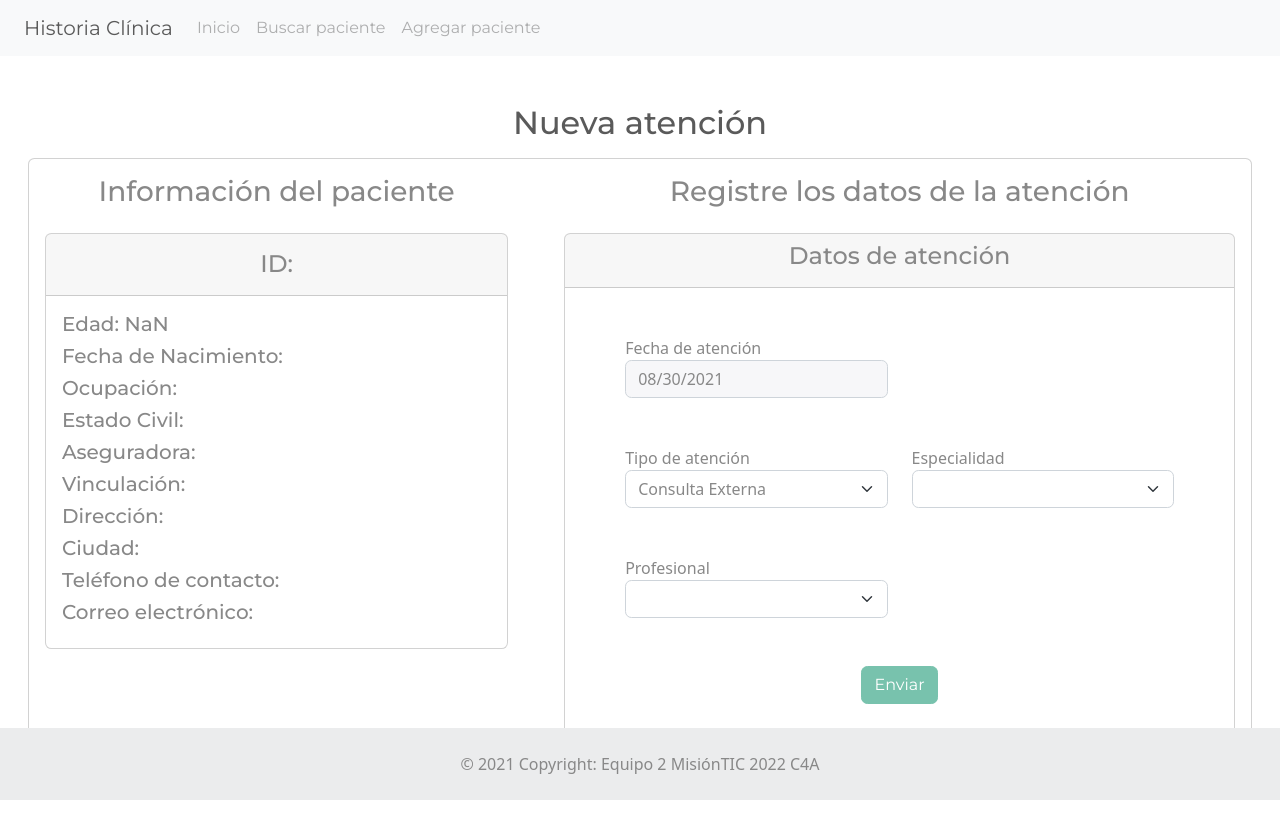
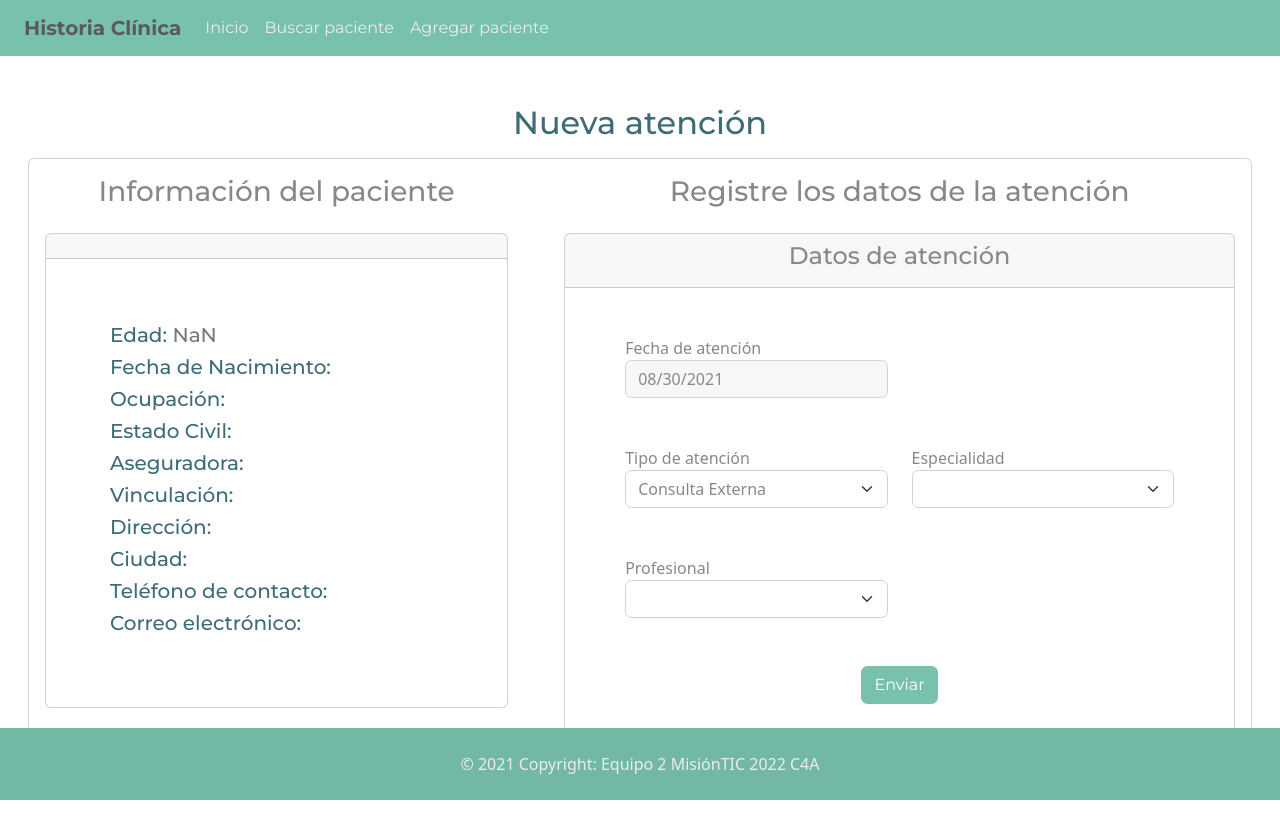
Before and after one commit to MisionTIC2022C4A/frontend-historia-clinica, a Vue app: page /crearAtencion/1 in a window 1280 px wide. Shown: the top 838 px of the page. Built offline with nearby package versions, Linux system fonts and the light colour scheme; what @vue/apollo-option would draw is missing.

Commit message:
Style adjustments, modals and spinners

```diff
--- a/package.json
+++ b/package.json
@@ -12,12 +12,16 @@
     "@vue/apollo-composable": "^4.0.0-alpha.14",
     "@vue/apollo-option": "^4.0.0-alpha.14",
     "apollo-link-context": "^1.0.20",
+    "bootstrap": "^5.1.0",
+    "bootstrap-vue": "^2.21.2",
     "core-js": "^3.6.5",
     "graphql": "^15.5.1",
     "graphql-tag": "^2.12.5",
+    "jquery": "^3.6.0",
     "jwt-decode": "^3.1.2",
-    "vue": "^3.0.0",
+    "vue": "^3.2.7",
     "vue-router": "^4.0.0-0",
+    "vue-spinner": "^1.0.4",
     "vuex": "^4.0.0-0"
   },
   "devDependencies": {
--- a/public/index.html
+++ b/public/index.html
@@ -8,7 +8,10 @@
     <link rel="icon" href="<%= BASE_URL %>medical_icon_134527.ico">
     <!-- <link href="https://cdn.jsdelivr.net/npm/bootstrap@5.1.0/dist/css/bootstrap.min.css" rel="stylesheet" integrity="sha384-KyZXEAg3QhqLMpG8r+8fhAXLRk2vvoC2f3B09zVXn8CA5QIVfZOJ3BCsw2P0p/We" crossorigin="anonymous"> -->
     <link rel="stylesheet" href="https://cdnjs.cloudflare.com/ajax/libs/bootswatch/5.1.0/minty/bootstrap.min.css" integrity="sha512-rokdhYQUuyuPvh6AWk9vd3bf2EkTTo8nPBqKAiyGBAVuc41Rp9b2dV+jXzn13V8g4BtootbfeiJ6IH3FZesKjQ==" crossorigin="anonymous" referrerpolicy="no-referrer" />
-    <script src="https://cdn.jsdelivr.net/npm/bootstrap@5.1.0/dist/js/bootstrap.bundle.min.js" integrity="sha384-U1DAWAznBHeqEIlVSCgzq+c9gqGAJn5c/t99JyeKa9xxaYpSvHU5awsuZVVFIhvj" crossorigin="anonymous"></script>
+    <script src="https://code.jquery.com/jquery-3.2.1.slim.min.js" integrity="sha384-KJ3o2DKtIkvYIK3UENzmM7KCkRr/rE9/Qpg6aAZGJwFDMVNA/GpGFF93hXpG5KkN" crossorigin="anonymous"></script>
+<script src="https://cdnjs.cloudflare.com/ajax/libs/popper.js/1.12.9/umd/popper.min.js" integrity="sha384-ApNbgh9B+Y1QKtv3Rn7W3mgPxhU9K/ScQsAP7hUibX39j7fakFPskvXusvfa0b4Q" crossorigin="anonymous"></script>
+<script src="https://maxcdn.bootstrapcdn.com/bootstrap/4.0.0/js/bootstrap.min.js" integrity="sha384-JZR6Spejh4U02d8jOt6vLEHfe/JQGiRRSQQxSfFWpi1MquVdAyjUar5+76PVCmYl" crossorigin="anonymous"></script>
+
     <title> Historia Clínica </title>
 </head>
 
--- a/src/App.vue
+++ b/src/App.vue
@@ -1,6 +1,6 @@
 <template>
   <div id="app" class="app">
-    <nav class="navbar navbar-expand-lg navbar-light bg-light">
+    <nav class="navbar navbar-expand-lg">
       <a class="navbar-brand" href="#" v-on:click="init">Historia Clínica</a>
       <button
         class="navbar-toggler"
@@ -40,10 +40,10 @@
     </div>
 
     <!-- Footer -->
-    <footer class="text-center text-lg-start bg-light text-muted">
+    <footer class="text-center ">
       <!-- Copyright -->
       <div
-        class="text-center p-4"
+        class="text-center p-4" id="text-footer"
         style="background-color: rgba(0, 0, 0, 0.05)"
       >
         © 2021 Copyright: Equipo 2 MisiónTIC 2022 C4A
@@ -96,11 +96,38 @@ footer {
   left: 0px;
   right: 0px;
   margin-bottom: 0px;
+  background-color: #78c2ad
+}
+
+#text-footer {
+  color: #ebeced;
+
 }
 body {
     margin-bottom:72px;
 }
 .navbar-brand{
   margin-left: 1.5rem !important;
+  font-weight: bold;
+
 }
+.nav-link {
+  color:#ebeced
+}
+
+.navbar {
+  background-color: #78c2ad;
+
+}
+
+a{
+  color: #ebeced;
+
+}
+
+h2 {
+  color: #3e6c76;
+
+}
+
 </style>
--- a/src/components/BuscarPaciente.vue
+++ b/src/components/BuscarPaciente.vue
@@ -1,10 +1,12 @@
 <template>
   <div id="BuscarPaciente mt-5">
+    <h2 class="text-center">
+            Buscar paciente
+    </h2>
     <div class="card m-5">
         <div class="container-fluid m-3">
 
           <form class="row g-3 m-3" v-on:submit.prevent="buscarPaciente">
-
 
             <div class="col-md-3">
               <label for="inputState" class="form-label">Tipo</label>
@@ -32,6 +34,8 @@
             </div>
           </form>
           <div class="row">
+                <pulse-loader :loading="loading" :color="color" :size="size" v-if="isWait"></pulse-loader>
+
 
           <div class="col-12 mt-5" v-if="isPatient">
             <h4 class="text-center">El paciente identificado con <i>{{paramsSearch.tipoIdentificacion}} </i>.
@@ -82,14 +86,22 @@
 
 <script>
 import gql from "graphql-tag";
+import PulseLoader from 'vue-spinner/src/PulseLoader.vue';
+
+
 
 export default {
+  components:{
+    'PulseLoader': PulseLoader
+
+  },
   name: "BuscarPaciente",
 
   data: function () {
     return {
       isTable: false,
       isPatient: false,
+      isWait:false,
 
       paramsSearch: {
         tipoIdentificacion: "",
@@ -115,6 +127,7 @@ export default {
   },
   methods: {
     buscarPaciente: async function () {
+      this.isWait=true;
       await this.$apollo
 
         .query({
@@ -150,12 +163,14 @@ export default {
           },
         })
         .then((result) => {
+          this.isWait=false;
           this.patient = result.data.getPatient;
           this.isTable = true;
           this.isPatient = false;
           console.log(result);
         })
         .catch((error) => {
+          this.isWait=false;
           this.isPatient = true;
           this.isTable = false;
         });
@@ -179,15 +194,6 @@ export default {
 
 
 <style>
-/* #BuscarPaciente {
-  width: 100%;
-  height: 120%;
-
-  display: flex;
-  justify-content: center;
-  align-items: center;
-  flex-direction: column;
-} */
 
 #BuscarPaciente h2 {
   font-size: 30px;
--- a/src/components/CrearAtencion.vue
+++ b/src/components/CrearAtencion.vue
@@ -12,26 +12,24 @@
                   <div class="col-md-12">
                     <div class="card bg-default m-3">
                       <div class="card-header">
-                        <h4 class="text-center">
+                        <h4 class="text-center" id="nombre">
                           {{ patient.nombreCompleto }}
                         </h4>
 
                         <h4 class="text-center">
-                          ID:
-                          <span>
+                          <span id="id">
                             {{ patient.tipoIdentificacion }}
                             {{ patient.numeroIdentificacion }}
                           </span>
                         </h4>
                       </div>
                       <div class="card-body">
-                        <div class="card-text">
-                          <h5>
-                            Edad:
+                        <div class="card-text p-5" id="datosPaciente">
+                          <h5> Edad:
                             <span class="font-weight-normal">
-                              {{ getEdad(patient.fechaNacimiento) }}</span
-                            >
+                              {{ getEdad(patient.fechaNacimiento) }}</span>
                           </h5>
+
 
                           <h5>
                             Fecha de Nacimiento:
@@ -166,9 +164,45 @@
                         <div class="row m-5">
                           <div class="col-md-12">
                             <div class="text-center">
-                              <button type="submit" class="btn btn-primary">
+                              <button
+                              type="submit" class="btn btn-primary">
                                 Enviar
                               </button>
+
+                                <!-- Button trigger modal -->
+                                <button type="button" id="openmodal" class="btn btn-primary"  hidden="true" data-toggle="modal" data-target="#exampleModal">
+                                Launch demo modal
+                                </button>
+
+                                <pulse-loader :loading="loading" :color="color" :size="size" v-if="isWait"></pulse-loader>
+
+
+                                <!-- Modal -->
+                                <div class="modal fade" id="exampleModal" tabindex="-1" role="dialog" aria-labelledby="exampleModalLabel" aria-hidden="true">
+                                <div class="modal-dialog" role="document">
+                                    <div class="modal-content">
+                                    <div class="modal-header">
+
+                                        <button type="button" class="close" data-dismiss="modal" aria-label="Close">
+                                        <span aria-hidden="true">&times;</span>
+                                        </button>
+                                    </div>
+                                    <div class="modal-body">
+                                        <h5>
+                                        {{textModal}}
+                                        </h5>
+                                    </div>
+                                    <div class="modal-footer">
+                                        <button type="button" class="btn btn-secondary" data-dismiss="modal">Close</button>
+                                    </div>
+
+                                    </div>
+                                </div>
+                                </div>
+
+
+
+
                             </div>
                           </div>
                         </div>
@@ -187,12 +221,24 @@
 
 <script>
 import gql from "graphql-tag";
+import PulseLoader from 'vue-spinner/src/PulseLoader.vue';
+
 
 export default {
+
   name: "CrearAtencion",
+  components:{
+    'PulseLoader': PulseLoader
+
+  },
 
   data: function () {
     return {
+
+      isWait:false,
+      dialog: false,
+      textModal:'',
+
       createAttentionAttention: {
         pacTipoId: this.patient.tipoIdentificacion,
         pacNumId: this.patient.numeroIdentificacion,
@@ -215,6 +261,7 @@ export default {
   },
   methods: {
     crearAtencion: async function () {
+    this.isWait=true;
       await this.$apollo
         .mutate({
           mutation: gql`
@@ -231,11 +278,17 @@ export default {
           },
         })
         .then((result) => {
-          alert("Atención creada exitosamente", result);
+            this.isWait=false;
+             this.textModal='Atención creada exitosamente',
+             document.getElementById('openmodal').click()
+
           console.log("Atención creada exitosamente", result);
         })
         .catch((error) => {
-          alert("Error", error);
+            this.isWait=false;
+            this.textModal='Ha ocurrido un error';
+             document.getElementById('openmodal').click()
+
           console.log("Error", error);
         });
     },
@@ -267,15 +320,6 @@ export default {
 
 
 <style>
-/* #BuscarPaciente {
-  width: 100%;
-  height: 120%;
-
-  display: flex;
-  justify-content: center;
-  align-items: center;
-  flex-direction: column;
-} */
 
 #CrearAtencion h2 {
   font-size: 30px;
@@ -285,7 +329,13 @@ export default {
   color: crimson;
   font-weight: bold;
 }
+#datosPaciente h5 {
+    color:#3e6c76
+}
 
+#datosPaciente span {
+    color:rgb(122, 121, 121);
+}
 #CrearAtencion button {
   height: 20px;
   width: 100px;
@@ -293,5 +343,16 @@ export default {
   position: relative;
   top: 50%;
   left: 50%;
+
 }
+
+#id{
+    color:#3e6c76;
+    font-weight:500;
+}
+#nombre {
+    color:#3e6c76;
+    font-weight:500;
+}
+
 </style>
```
Also changed, not shown: src/components/IngresarPaciente.vue (+48 -8 lines), src/main.js (+6 -2 lines), 1 other file (tests, documents, lock files or other folders). Lines whose indentation alone changed are shown as unchanged.
